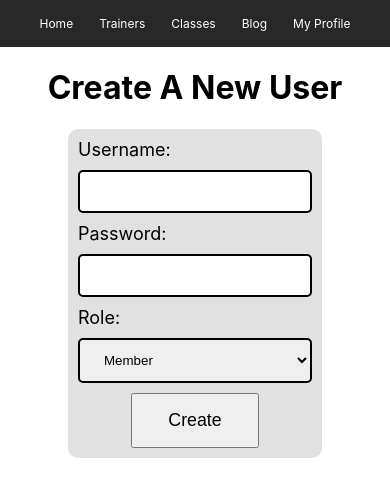
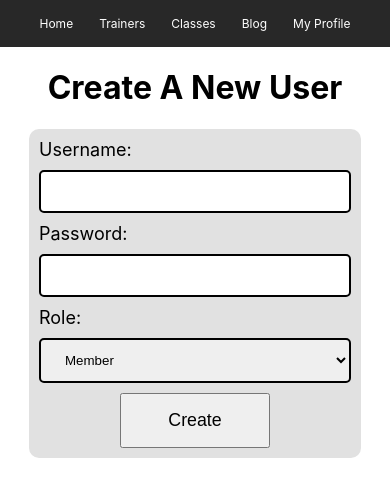
Before and after one commit to react-group-assignment/gyeme-frontend, a React (Vite) app in the folder gyeme_react/: page /users/new in a window 390 px wide. Shown: the top 496 px of the page. Built offline with nearby package versions, Linux system fonts and the light colour scheme.

Commit message:
Adding media query

```diff
--- a/gyeme_react/src/components/adminpage/NewUser.css
+++ b/gyeme_react/src/components/adminpage/NewUser.css
@@ -35,3 +35,9 @@ input, select {
     font-size: 18px;
     margin: 8px, 0px;
 }
+
+@media screen and (max-width: 900px) {
+    .form {
+        width: 80%;
+    }
+}
```
